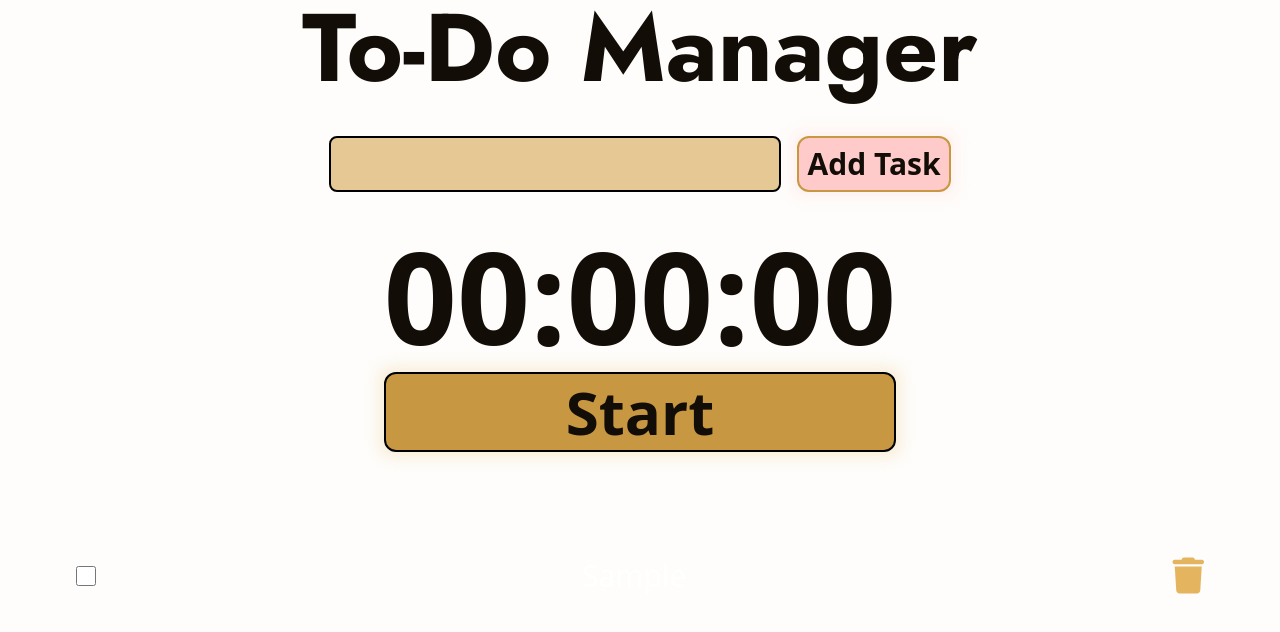
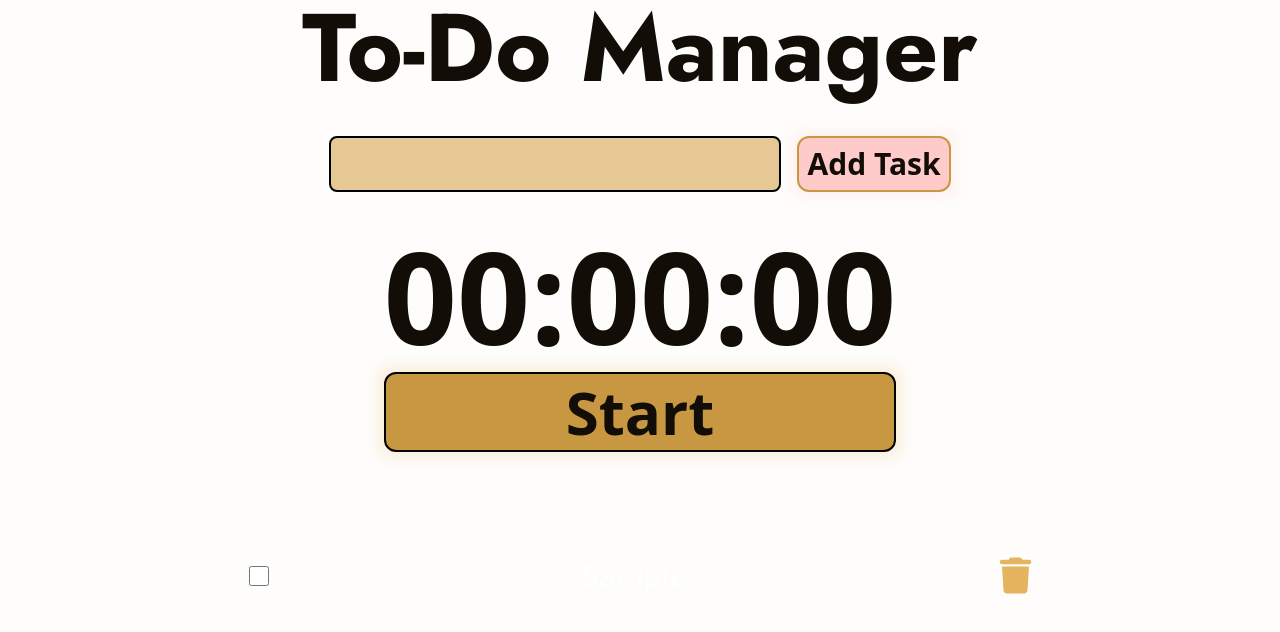
Before and after one commit to yrtlrn/To-Do-Manager-v2, a React (Vite) app: page / in a window 1280 px wide. Both pictures are taken after typing "Sample" into the empty fields and a click on the button "Add Task". Shown: the top 632 px of the page. Built offline with nearby package versions, Linux system fonts and the light colour scheme.

Commit message:
Frontend - Added a way to reorder the tasks

```diff
--- a/src/App.tsx
+++ b/src/App.tsx
@@ -1,4 +1,4 @@
-import { useEffect, useState } from "react";
+import { useState } from "react";
 import NewTask from "./components/NewTask";
 import TimerDisplay from "./components/TimerDisplay";
 import TasksList from "./components/TasksList";
@@ -33,22 +33,6 @@ const childrenVarient = {
 const App = () => {
   const [taskList, setTaskList] = useState<taskType[]>([]);
 
-  // Alert On Refresh
-  useEffect(() => {
-    const uploadCallBack = (e: { preventDefault: () => void; returnValue: string; }) => {
-      if (e) {
-        e.preventDefault();
-        e.returnValue = "";
-        return "";
-      }
-    };
-    window.addEventListener("beforeunload", uploadCallBack);
-    return () =>
-      window.removeEventListener(
-        "beforeunload",
-        uploadCallBack
-      );
-  }, []);
 
   return (
     <motion.main
@@ -94,6 +78,7 @@ const App = () => {
           taskList={taskList}
           setTaskList={setTaskList}
         />
+
       </motion.div>
     </motion.main>
   );
--- a/src/components/NewTask.tsx
+++ b/src/components/NewTask.tsx
@@ -12,7 +12,6 @@ const NewTask = ({
 }) => {
   const [newTask, setNewTask] = useState("");
   const [showError, setShowError] = useState(false);
-  const taskCount = useRef(0);
 
   const addNewTask = () => {
     if (newTask) {
@@ -25,11 +24,9 @@ const NewTask = ({
         return;
       } else {
         setShowError(false);
-        taskCount.current++;
         setTaskList((prev) => [
           ...prev,
           {
-            no: taskCount.current,
             task: newTask,
             completed: false,
           },
--- a/src/components/TasksList.tsx
+++ b/src/components/TasksList.tsx
@@ -1,4 +1,8 @@
-import { AnimatePresence, motion } from "framer-motion";
+import {
+  AnimatePresence,
+  motion,
+  Reorder,
+} from "framer-motion";
 import { taskType } from "../types/typeIndex";
 
 const TasksList = ({
@@ -41,9 +45,16 @@ const TasksList = ({
   return (
     <section className="w-[100%] h-full  my-10">
       {taskList.length > 0 ? (
-        <ul className="flex flex-col items-center gap-4">
+        <ul className="flex flex-col items-center w-full gap-4 ">
           <AnimatePresence mode="popLayout">
+            <Reorder.Group
+              axis="y"
+              values={taskList}
+              onReorder={setTaskList}
+              className="w-[70%]"
+            >
               {taskList.map((taskObj) => (
+                <Reorder.Item value={taskObj} key={taskObj.task} >
                   <motion.li
                     key={taskObj.task}
                     className="flex items-center justify-between gap-2 p-3 w-[100%] group hover:bg-secondary hover:dark:bg-dark_secondary/50 h-full"
@@ -78,7 +89,9 @@ const TasksList = ({
                       <i className="fa-solid fa-trash" />
                     </button>
                   </motion.li>
+                </Reorder.Item>
               ))}
+            </Reorder.Group>
           </AnimatePresence>
         </ul>
       ) : (
```
Lines whose indentation alone changed are shown as unchanged.
